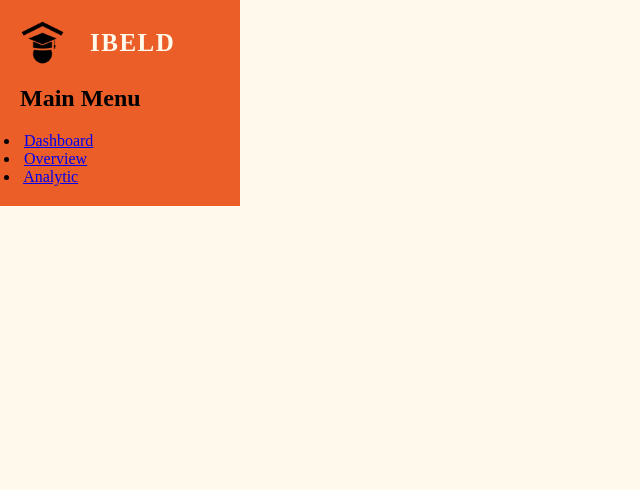
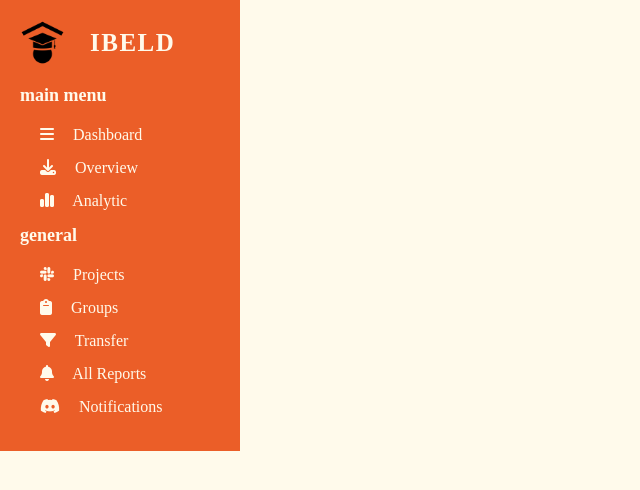
Before and after one commit to Ibra-him-elgharras/Template-61, a plain HTML site: page index.html in a window 1280 px wide. Shown: the whole page, without its empty margins (0-640 px from the left). Drawn offline with Linux system fonts and the light colour scheme.

Commit message:
Sidebar-Menu-3

```diff
--- a/CSS/master.css
+++ b/CSS/master.css
@@ -34,3 +34,24 @@ aside .title img{
     width: 45px;
     margin-right: 25px;
 }
+.menu{
+    color: var(--second-color);
+}
+.menu h2{
+    text-transform: lowercase;
+    font-size: 18px;
+}
+.menu ul{
+    list-style: none;
+}
+.menu ul li{
+    margin-left: 20px;
+    margin-bottom: 15px;
+}
+.menu ul li i{
+    margin-right: 15px;
+}
+.menu ul li a{
+    text-decoration: none;
+    color: var(--second-color);
+}
--- a/index.html
+++ b/index.html
@@ -24,16 +24,41 @@
             <h2 class="title">Main Menu</h2>
             <ul>
                 <li>
-                    <i class="fa-sharp fa-solid fa-grid-horizontal"></i>
+                    <i class="fa-solid fa-bars"></i>
                     <a href="#">Dashboard</a>
                 </li>
                 <li>
-                    <i class="fa-solid fa-moon-over-sun"></i>
+                    <i class="fa-solid fa-download"></i>
                     <a href="#">Overview</a>
                 </li>
                 <li>
-                    <i class="fa-sharp fa-solid fa-chart-mixed"></i>
+                    <i class="fa-solid fa-chart-simple"></i>
                     <a href="#">Analytic</a>
+                </li>
+            </ul>
+        </div>
+        <div class="menu">
+            <h2 class="title">General</h2>
+            <ul>
+                <li>
+                    <i class="fa-brands fa-slack"></i>
+                    <a href="#">Projects</a>
+                </li>
+                <li>
+                    <i class="fa-solid fa-clipboard"></i>
+                    <a href="#">Groups</a>
+                </li>
+                <li>
+                    <i class="fa-solid fa-filter"></i>
+                    <a href="#">Transfer</a>
+                </li>
+                <li>
+                    <i class="fa-solid fa-bell"></i>
+                    <a href="#">All Reports</a>
+                </li>
+                <li>
+                    <i class="fa-brands fa-discord"></i>
+                    <a href="#">Notifications</a>
                 </li>
             </ul>
         </div>
```
